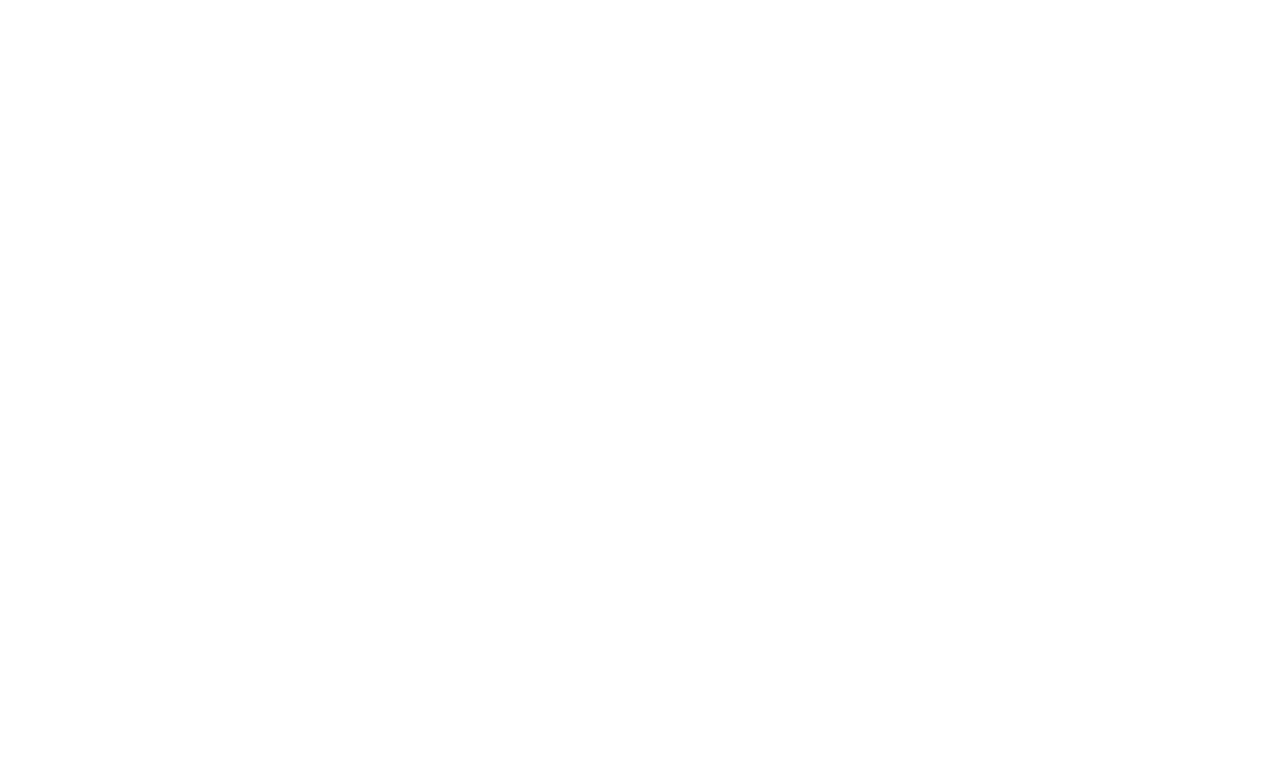
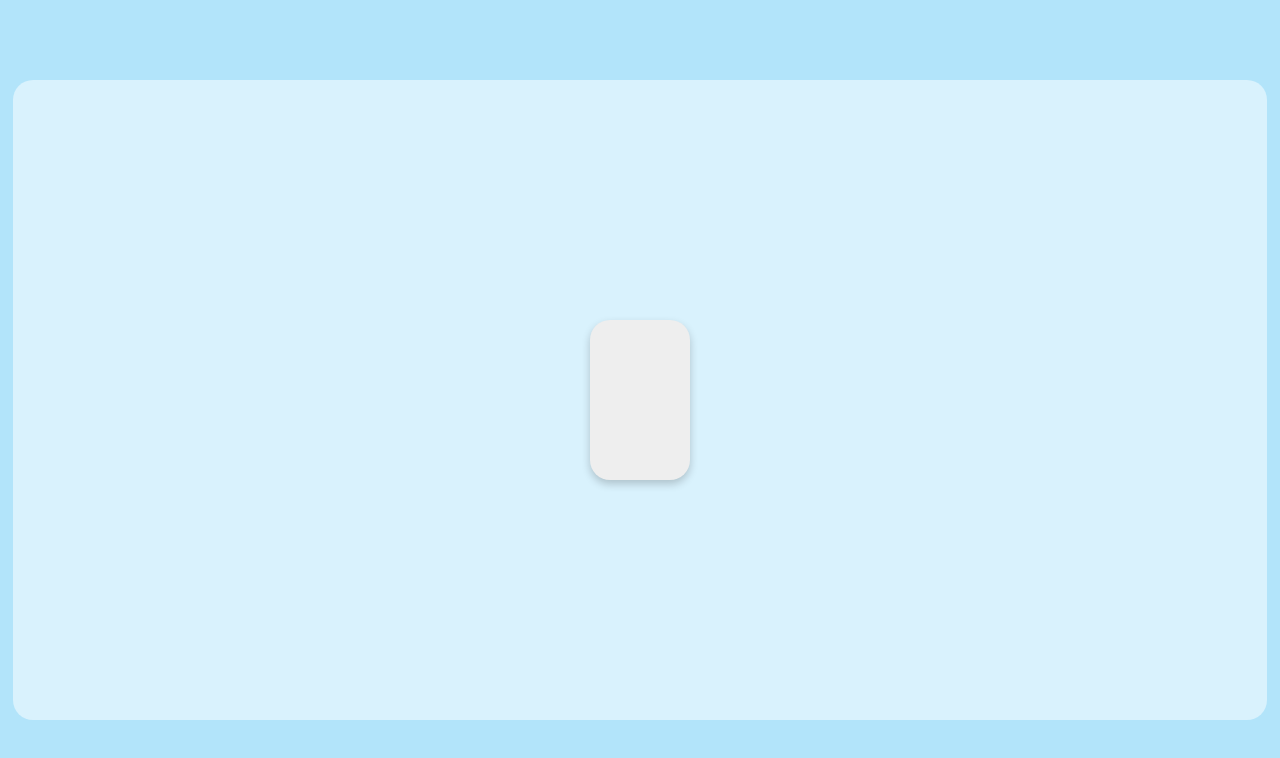
Before and after one commit to Mission-Ready/2502-L4FT17-missionx-frontend-t3, a React (Vite) app: page /projectSubmission in a window 1280 px wide. Shown: the top 758 px of the page. Built offline with nearby package versions, Linux system fonts and the light colour scheme.

Commit message:
Brown:ProjectSubission.jsx and ProjectSubmission.module.css added background style and colour

```diff
--- a/src/pages/Brown/ProjectSubmission/ProjectSubmission.jsx
+++ b/src/pages/Brown/ProjectSubmission/ProjectSubmission.jsx
@@ -1,3 +1,20 @@
-export default function ProjectSubmission(){
-  return
+import React from 'react'
+import styles from "./components/ProjectSubmission.module.css";
+
+export default function ProjectSubmission() {
+  return (
+
+    <div>
+      <div className={styles.projectSubmissionBackground}>
+        <div className={styles.projectSubmissionContainer}>
+          <div>
+          <div className={styles.projectSubmissionSmallContainer}></div>
+          </div>
+        </div>
+
+      </div>
+
+
+    </div>
+  )
 }
--- /dev/null
+++ b/src/pages/Brown/ProjectSubmission/components/ProjectSubmission.module.css
@@ -0,0 +1,47 @@
+* {
+    box-sizing: border-box;
+    margin: 0;
+    padding:0;
+}
+
+.projectSubmissionBackground {
+    display: flex;
+    justify-content: center;
+    align-items: center;
+    background-color: #B2E4FA;
+    width: 100%;
+    height: 100vh;
+}
+
+.projectSubmissionContainer {
+    display: flex;
+    background-color: #D9F2FD;
+    justify-content: center;
+    align-items: center;
+    width: 98%;
+    height: 80vh;
+    border-radius: 20px ;
+    padding: 50px;
+}
+
+.projectSubmissionContainer > div {
+    display: flex;
+
+
+
+
+}
+
+
+.projectSubmissionSmallContainer {
+    display: flex;
+    background-color: #EEEEEE;
+    justify-content: center;
+    /* align-items: left; */
+    width: 80%;
+    height: 20vh;
+    border-radius: 20px ;
+    padding: 50px;
+    box-shadow: 0 4px 8px rgba(0, 0, 0, 0.2);
+
+}
```
